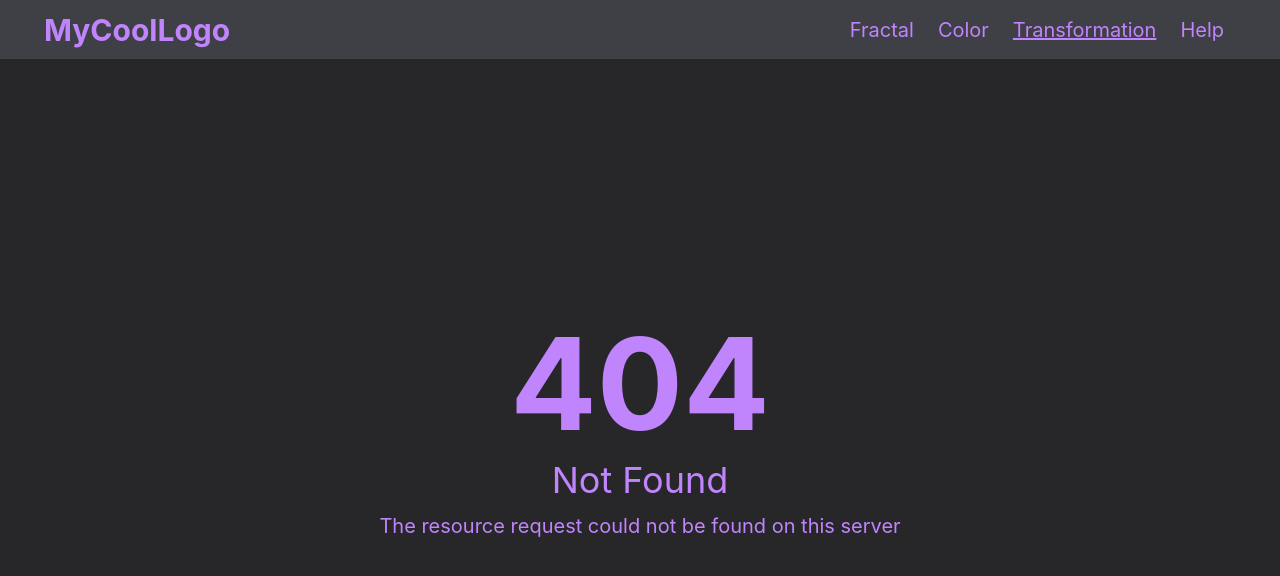
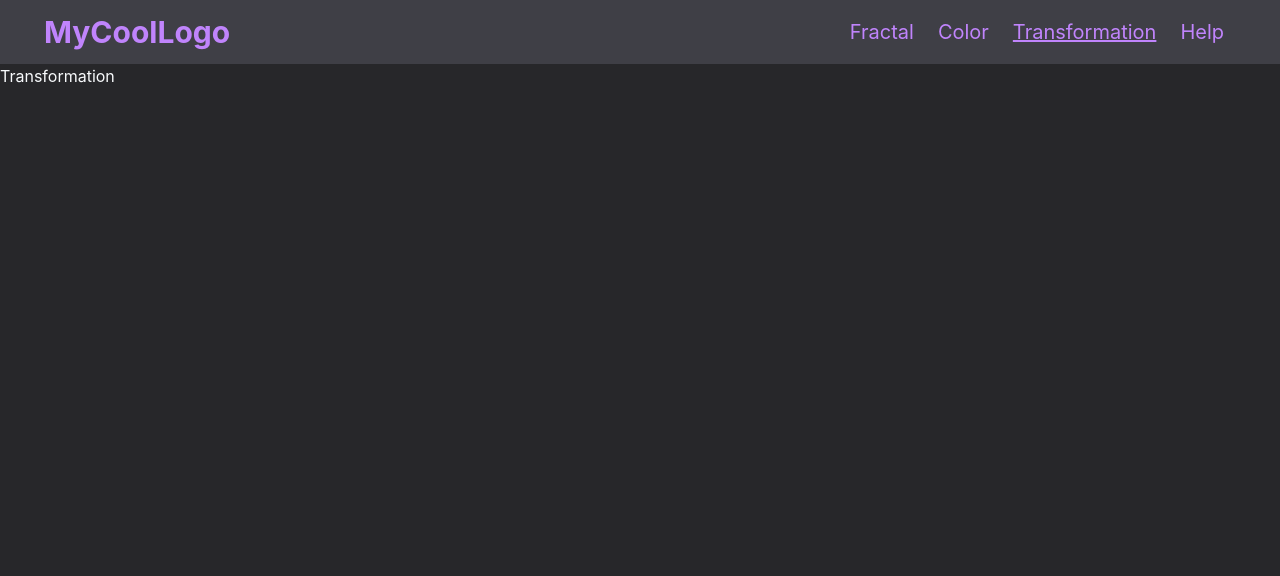
Before and after one commit to RomanAntonyk/computer-graphic-project, a React (Create React App) app: page /transformation in a window 1280 px wide. Before the commit this address had no page. Shown: the top 576 px of the page. Built offline with nearby package versions, Linux system fonts and the light colour scheme.

Commit message:
Add Transformaion page

```diff
--- a/src/App.js
+++ b/src/App.js
@@ -2,6 +2,7 @@ import { Route, Routes } from "react-router-dom";
 import Layout from "./components/Layout/Layout";
 import Color from "./components/Pages/Color";
 import NotFound from "./components/Pages/NotFound";
+import Transformation from "./components/Pages/Transformation";
 
 function App() {
   return (
@@ -9,6 +10,7 @@ function App() {
       <Routes>
         <Route path="/" element={<Layout/>}>
           <Route path="/color" element={<Color/>}/>
+          <Route path="/transformation" element={<Transformation/>}/>
           <Route path="*" element={<NotFound/>}/>
         </Route>
       </Routes>
--- /dev/null
+++ b/src/components/Pages/Transformation.jsx
@@ -0,0 +1,9 @@
+import React from 'react'
+
+const Transformation = () => {
+  return (
+    <div>Transformation</div>
+  )
+}
+
+export default Transformation
```
